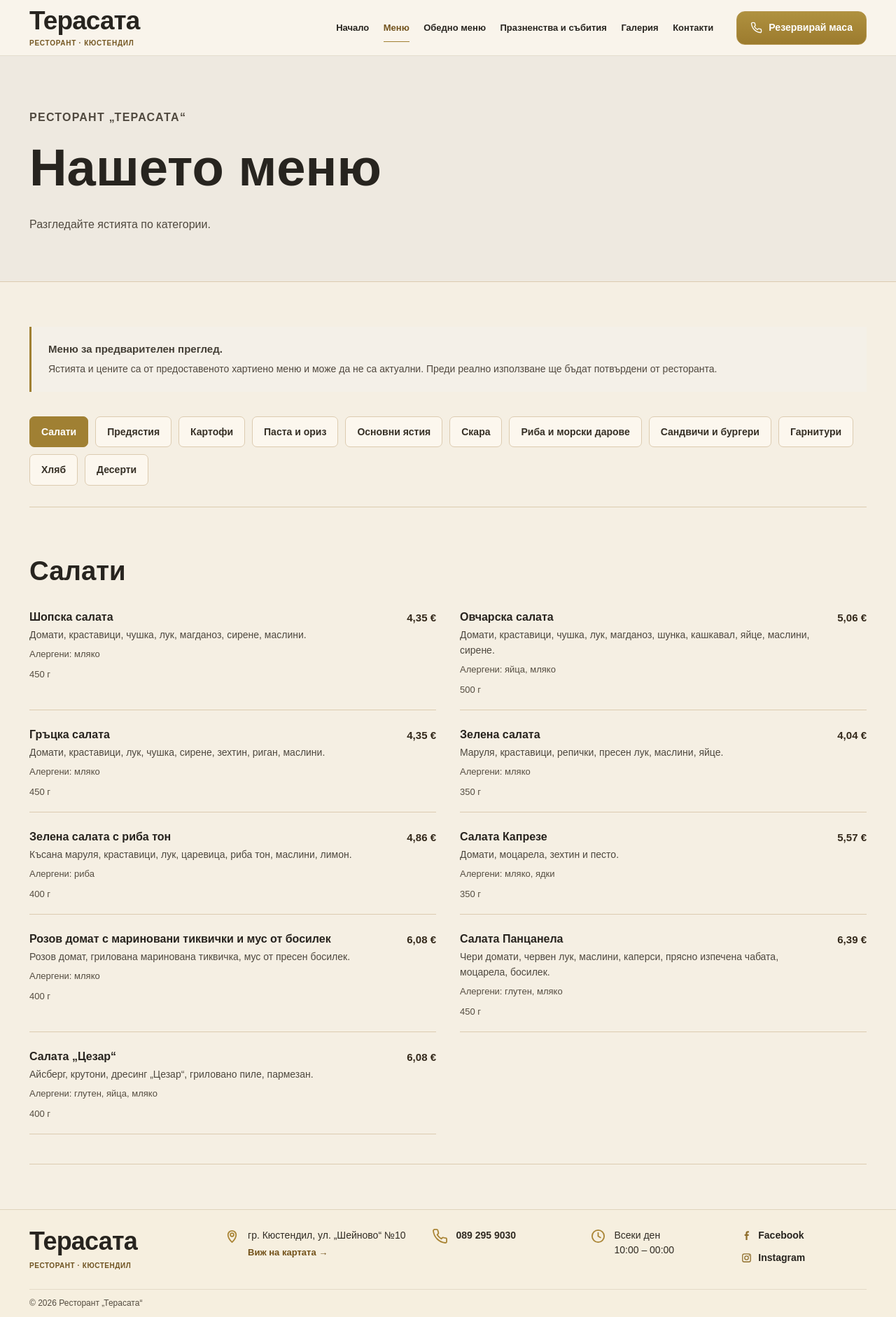
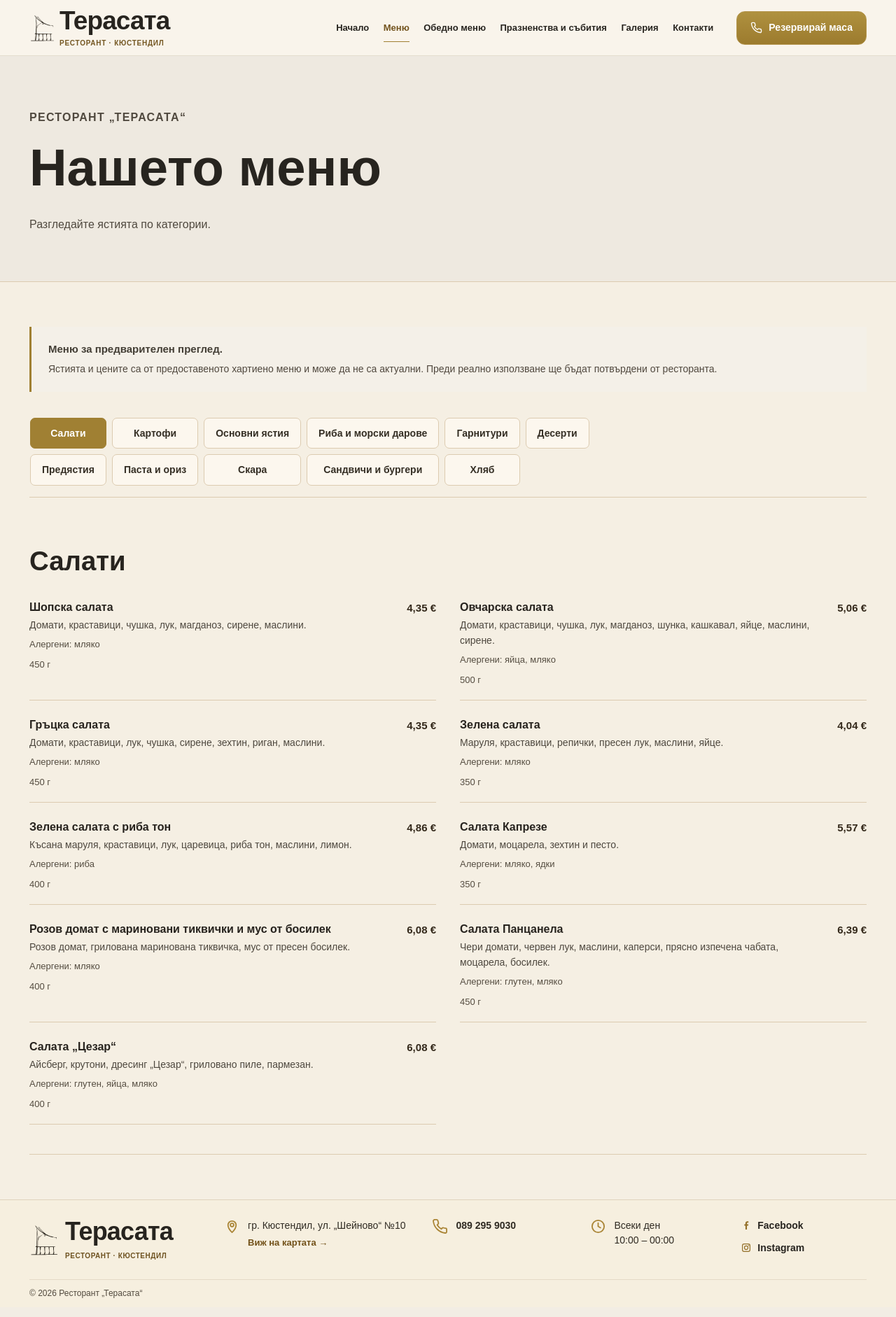
Before and after one commit to QuarcoTM/Terasata, a PHP site: page /menu/ in a window 1280 px wide. Shown: the whole page at 70% size. After the commit the page ends 1855 px from the top, so only its background shows below. Run offline with PHP 8.4, Linux system fonts and the light colour scheme.

Commit message:
Integrate original napkin emblem and 2-row horizontal menu categories across screens

```diff
--- a/admin/index.html
+++ b/admin/index.html
@@ -6,7 +6,7 @@
 <meta charset="utf-8"><meta name="viewport" content="width=device-width,initial-scale=1">
 <meta name="robots" content="noindex,nofollow"><meta name="theme-color" content="#f3ede1">
 <title>Терасата · Управление</title>
-<link rel="stylesheet" href="assets/css/admin.css?v=20261008-seasonal-v1">
+<link rel="stylesheet" href="assets/css/admin.css?v=20261014-2row-v1">
 <script src="assets/js/content.js?v=20261014-newmenu-v1" defer></script>
 <script src="assets/js/analytics-config.js?v=1" defer></script>
 <script src="assets/js/lunch-poster.js?v=20261008-watermark-v6" defer></script>
--- a/assets/css/admin.css
+++ b/assets/css/admin.css
@@ -145,3 +145,7 @@ button:disabled{opacity:.48;cursor:not-allowed}
 .seasonal-publish-row .mini{margin:6px 0 0}
 .seasonal-publish-row .btn{flex-shrink:0}
 @media(max-width:580px){.seasonal-publish-row{flex-direction:column;align-items:stretch}.seasonal-publish-row .btn{width:100%}}
+
+/* Keep 11 dish categories plus the seasonal tab on two swipeable lines in admin. */
+#view-content .tabs {display:grid;grid-auto-flow:column;grid-template-columns:none;grid-template-rows:repeat(2,auto);grid-auto-columns:max-content;justify-content:start;overflow-x:auto;overflow-y:hidden;flex-wrap:initial;gap:7px;max-width:100%;padding:2px 1px 11px;scrollbar-width:thin}
+#view-content .tabs button {white-space:nowrap}
--- a/assets/css/styles.css
+++ b/assets/css/styles.css
@@ -780,3 +780,42 @@ p {line-height:1.6}
   .footer-social a {font-size:14px!important;font-weight:700}
   .footer-bottom {font-size:12px;color:#524a3e}
 }
+
+
+/* Complete paper menu: exactly two horizontally scrollable category rows. */
+.category-grid {
+ display:grid;grid-template-columns:none;grid-auto-flow:column;
+ grid-template-rows:repeat(2,minmax(78px,auto));grid-auto-columns:clamp(175px,23vw,265px);
+ gap:11px;overflow-x:auto;overflow-y:hidden;scroll-snap-type:x proximity;overscroll-behavior-x:contain;
+ -webkit-overflow-scrolling:touch;padding:3px 2px 14px;scrollbar-width:thin;scrollbar-color:#b18c42 #e9ddc7;
+}
+.category-grid .category-tile {scroll-snap-align:start;min-width:0}
+.menu-anchor-nav {
+ display:grid;grid-auto-flow:column;grid-template-columns:none;grid-template-rows:repeat(2,auto);
+ grid-auto-columns:max-content;justify-content:start;align-content:start;flex-wrap:initial;
+ overflow-x:auto;overflow-y:hidden;scroll-snap-type:x proximity;overscroll-behavior-x:contain;
+ -webkit-overflow-scrolling:touch;gap:8px;max-width:100%;padding:2px 1px 16px;
+ scrollbar-width:thin;scrollbar-color:#b18c42 #e9ddc7;
+}
+.menu-anchor-nav button {white-space:nowrap;scroll-snap-align:start}
+.menu-category-note {color:#6c5127;font-size:14px;font-weight:650;margin:0 0 20px}
+/* Identity mark extracted from the supplied napkin photo (not an invented logo). */
+.brand-home {display:flex;flex-direction:row;align-items:center;gap:8px}
+.brand-home .brand-wording {display:flex;flex-direction:column;min-width:0}
+.brand-mark {display:block;width:35px;height:43px;object-fit:contain;flex:none}
+.footer-brand {display:flex;flex-direction:row;align-items:center;gap:11px}
+.footer-brand-wording {display:flex;flex-direction:column;min-width:0}
+.footer-brand-mark {width:40px;height:47px;object-fit:contain;flex:none}
+/* Previously requested social icons now shown on mobile too. */
+.footer-social a {display:inline-flex!important;align-items:center;gap:8px}
+.footer-social .footer-desktop-icon {display:block;width:16px;height:16px;flex:none;color:#947029}
+@media(max-width:760px) {
+ .category-grid {grid-auto-columns:clamp(156px,45vw,205px);grid-template-rows:repeat(2,minmax(80px,auto))}
+ .menu-anchor-nav {grid-template-rows:repeat(2,auto)}
+ .brand-mark {width:29px;height:35px}
+ .footer-brand-mark {width:35px;height:41px}
+}
+@media(max-width:490px) {
+ .category-grid {grid-auto-columns:clamp(146px,62vw,185px)}
+ .brand-mark {width:27px;height:33px}
+}
--- a/assets/js/site.js
+++ b/assets/js/site.js
@@ -33,7 +33,7 @@
   if (header) header.innerHTML = `
     <div class="header-shell container">
       <div class="brand">
-        <a class="brand-home" href="./" aria-label="Терасата — начало"><span class="brand-name">Терасата</span><span class="brand-subtitle">РЕСТОРАНТ · КЮСТЕНДИЛ</span></a>
+        <a class="brand-home" href="./" aria-label="Терасата — начало"><img class="brand-mark" src="assets/images/terasata-mark-original.svg" alt="" aria-hidden="true" width="40" height="47"><span class="brand-wording"><span class="brand-name">Терасата</span><span class="brand-subtitle">РЕСТОРАНТ · КЮСТЕНДИЛ</span></span></a>
         <a class="brand-phone" href="${d.phoneHref}" aria-label="Обади се на ${esc(d.phoneDisplay)}">${phoneIcon()}<span>${esc(d.phoneDisplay)}</span></a>
       </div>
       <nav class="desktop-nav" aria-label="Основна навигация">
@@ -50,7 +50,7 @@
   const footer = $('#site-footer');
   if (footer) footer.innerHTML = `
     <div class="container footer-layout">
-      <div class="footer-brand"><span class="brand-name">Терасата</span><span class="brand-subtitle">РЕСТОРАНТ · КЮСТЕНДИЛ</span></div>
+      <div class="footer-brand"><img class="footer-brand-mark" src="assets/images/terasata-mark-original.svg" alt="" aria-hidden="true" width="40" height="47"><span class="footer-brand-wording"><span class="brand-name">Терасата</span><span class="brand-subtitle">РЕСТОРАНТ · КЮСТЕНДИЛ</span></span></div>
       <div class="footer-col footer-location"><span class="footer-symbol" aria-hidden="true"><span class="footer-icon-fallback">⌖</span><svg class="footer-desktop-icon" viewBox="0 0 24 24" fill="none" stroke="currentColor" stroke-width="1.9" stroke-linecap="round" stroke-linejoin="round" aria-hidden="true"><path d="M12 21s-6-5.3-6-11a6 6 0 0 1 12 0c0 5.7-6 11-6 11Z"/><circle cx="12" cy="10" r="2.5"/></svg></span><div><p>${esc(d.addressDisplay)}</p><a class="footer-map-link" href="${d.mapsUrl}" target="_blank" rel="noopener noreferrer">Виж на картата →</a></div></div>
       <div class="footer-col footer-contact-phone"><span class="footer-symbol" aria-hidden="true"><span class="footer-icon-fallback">✆</span><svg class="footer-desktop-icon" viewBox="0 0 24 24" fill="none" stroke="currentColor" stroke-width="1.9" stroke-linecap="round" stroke-linejoin="round" aria-hidden="true"><path d="M22 16.9v3a2 2 0 0 1-2.2 2A20 20 0 0 1 2.1 4.2 2 2 0 0 1 4.1 2h3A2 2 0 0 1 9 3.7c.1 1 .3 1.9.7 2.8a2 2 0 0 1-.5 2.1L8 9.9a16 16 0 0 0 6 6l1.3-1.3a2 2 0 0 1 2.1-.5c.9.4 1.8.6 2.8.7a2 2 0 0 1 1.8 2.1Z"/></svg></span><a class="footer-phone" href="${d.phoneHref}">${d.phoneDisplay}</a></div>
       <div class="footer-col footer-hours"><span class="footer-symbol" aria-hidden="true"><span class="footer-icon-fallback">◷</span><svg class="footer-desktop-icon" viewBox="0 0 24 24" fill="none" stroke="currentColor" stroke-width="1.9" stroke-linecap="round" stroke-linejoin="round" aria-hidden="true"><circle cx="12" cy="12" r="9"/><path d="M12 7v5l3.5 2"/></svg></span><p>Всеки ден<br>10:00 – 00:00</p></div>
@@ -135,9 +135,10 @@
     const renderDish=item=>'<article class="dish-item"><div><h3>'+esc(item.name)+'</h3>'+(item.description?'<p>'+esc(item.description)+'</p>':'')+(item.allergens?.length?'<p class="dish-allergens">Алергени: '+esc(item.allergens.join(', '))+'</p>':'')+'<span class="dish-weight">'+esc(item.weight||'')+'</span></div><strong>'+esc(item.price||'')+'</strong></article>';
     contents.innerHTML=available.map(c=>{
       const special=c.id==='seasonal',items=special?itemsSeasonal:(d.regularMenu[c.id]||[]);
+      const categoryNote=!special&&c.id==='deserti'?'<p class="menu-category-note">Десерти от „Фърст груп“. За наличност попитайте вашия сервитьор.</p>':'';
       const extra=special?'<p class="eyebrow seasonal-eyebrow">СПЕЦИАЛНИ СЕЗОННИ ПРЕДЛОЖЕНИЯ</p>'+(seasonal.description?'<p class="seasonal-description">'+esc(seasonal.description)+'</p>':'')+(preview&&!seasonal.enabled?'<p class="seasonal-preview-message">Локален преглед — сезонното меню е скрито за посетителите.</p>':''):'';
       const body=items.length?'<div class="dish-grid">'+items.map(renderDish).join('')+'</div>':'<p class="menu-pending">Предложенията в тази категория ще бъдат публикувани след потвърждение на актуалните ястия и цени.</p>';
-      return '<section class="menu-section '+(special?'seasonal-menu-section ':'')+(c.id===activeCat?'is-active':'')+'" id="'+esc(c.id)+'" data-cat="'+esc(c.id)+'">'+extra+'<div class="menu-section-head"><h2>'+esc(c.name)+'</h2></div>'+body+'</section>';
+      return '<section class="menu-section '+(special?'seasonal-menu-section ':'')+(c.id===activeCat?'is-active':'')+'" id="'+esc(c.id)+'" data-cat="'+esc(c.id)+'">'+extra+'<div class="menu-section-head"><h2>'+esc(c.name)+'</h2></div>'+categoryNote+body+'</section>';
     }).join('');
     const activateCategory=catId=>{
       [...menuCategories.querySelectorAll('button[data-cat]')].forEach(btn=>btn.setAttribute('aria-pressed',String(btn.dataset.cat===catId)));
@@ -241,7 +242,11 @@ function categoryIcon(id) {
    'pasta-i-oriz':'<path d="M3 13h18c0 5-4 8-9 8s-9-3-9-8Z"/><path d="M7 10c0-2 2-2 2-4s-1-2-1-3M12 10c0-2 2-2 2-4s-1-2-1-3M17 10c0-2 2-2 2-4s-1-2-1-3"/>',
    'osnovni-yastiya':'<path d="M3 18h18M5 18a7 7 0 0 1 14 0M12 8V6M10 6h4M3 21h18"/>',
    'skara':'<path d="M3 10h18l-3 7H6l-3-7ZM7 17l-2 5M17 17l2 5M8 7l-1-4M12 7l1-4M16 7l1-4"/>',
-   'riba-i-morski-darove':'<path d="M3 12c3-5 7-7 12-6l5-4v8l-3 2 3 2v8l-5-4c-5 1-9-1-12-6Z"/><circle cx="12.5" cy="10" r="1"/><path d="M6 12h5"/>'
+   'riba-i-morski-darove':'<path d="M3 12c3-5 7-7 12-6l5-4v8l-3 2 3 2v8l-5-4c-5 1-9-1-12-6Z"/><circle cx="12.5" cy="10" r="1"/><path d="M6 12h5"/>',
+   'sandvichi':'<path d="M4 9h16v3H4zm1 5h14m-12 2h10m-10-10h10"/><path d="M5 6l2-2h10l2 2M5 19l2 2h10l2-2"/>',
+   'garnituri':'<path d="M4 12h16l-2 8H6l-2-8Z"/><path d="M7 9l-1-5m5 5V3m4 6 2-5M8 15h8"/>',
+   'hlyab':'<path d="M4 13a7 7 0 0 1 14-2l2 2v6H4v-6Z"/><path d="M8 10l2 3m3-5 2 4M6 16h12"/>',
+   'deserti':'<path d="M4 19h16M6 19l2-11h8l2 11M8 8c0-3 2-5 4-5s4 2 4 5M9 13h6"/>'
  };
  return `<svg viewBox="0 0 24 24" fill="none" stroke="currentColor" stroke-width="1.35" stroke-linecap="round" stroke-linejoin="round">${paths[id]||''}</svg>`;
 }
--- a/galeria/index.html
+++ b/galeria/index.html
@@ -21,11 +21,11 @@
   <meta property="og:image:alt" content="Реална снимка на терасата на ресторант Терасата в Кюстендил">
   <meta name="twitter:card" content="summary_large_image">
 
-  <link rel="stylesheet" href="assets/css/styles.css?v=20261014-readable-type-v1">
+  <link rel="stylesheet" href="assets/css/styles.css?v=20261014-2row-v1">
   <script src="assets/js/content.js?v=20261014-newmenu-v1" defer></script>
   <script src="assets/js/backend-mode.js?v=1" defer></script>
   <script src="assets/js/site-preview.js?v=20261008-gallery-news-v4" defer></script>
-  <script src="assets/js/site.js?v=20261014-desktop-polish-v1" defer></script>
+  <script src="assets/js/site.js?v=20261014-mark-menu-v1" defer></script>
   <script src="assets/js/analytics-config.js?v=1" defer></script>
   <script src="assets/js/analytics.js?v=1" defer></script>
 </head>
--- a/index.html
+++ b/index.html
@@ -21,11 +21,11 @@
   <meta property="og:image:alt" content="Реална снимка на терасата на ресторант Терасата в Кюстендил">
   <meta name="twitter:card" content="summary_large_image">
 
-  <link rel="stylesheet" href="assets/css/styles.css?v=20261014-readable-type-v1">
+  <link rel="stylesheet" href="assets/css/styles.css?v=20261014-2row-v1">
   <script src="assets/js/content.js?v=20261014-newmenu-v1" defer></script>
   <script src="assets/js/backend-mode.js?v=1" defer></script>
   <script src="assets/js/site-preview.js?v=20261008-gallery-news-v4" defer></script>
-  <script src="assets/js/site.js?v=20261014-desktop-polish-v1" defer></script>
+  <script src="assets/js/site.js?v=20261014-mark-menu-v1" defer></script>
   <script type="application/ld+json">{"@context":"https://schema.org","@type":"Restaurant","url":"https://quarcotm.github.io/Terasata/","image":"https://quarcotm.github.io/Terasata/assets/images/terrace.webp","hasMenu":"https://quarcotm.github.io/Terasata/menu/","name":"Ресторант Терасата","telephone":"+359892959030","address":{"@type":"PostalAddress","streetAddress":"ул. Шейново №10","addressLocality":"Кюстендил","addressCountry":"BG"},"openingHoursSpecification":{"@type":"OpeningHoursSpecification","dayOfWeek":["Monday","Tuesday","Wednesday","Thursday","Friday","Saturday","Sunday"],"opens":"10:00","closes":"00:00"},"sameAs":["https://www.facebook.com/share/1Ew96Ns9bp/","https://www.instagram.com/terasatakyustendil/"]}</script>
   <script src="assets/js/analytics-config.js?v=1" defer></script>
   <script src="assets/js/analytics.js?v=1" defer></script>
--- a/kontakti/index.html
+++ b/kontakti/index.html
@@ -21,11 +21,11 @@
   <meta property="og:image:alt" content="Реална снимка на терасата на ресторант Терасата в Кюстендил">
   <meta name="twitter:card" content="summary_large_image">
 
-  <link rel="stylesheet" href="assets/css/styles.css?v=20261014-readable-type-v1">
+  <link rel="stylesheet" href="assets/css/styles.css?v=20261014-2row-v1">
   <script src="assets/js/content.js?v=20261014-newmenu-v1" defer></script>
   <script src="assets/js/backend-mode.js?v=1" defer></script>
   <script src="assets/js/site-preview.js?v=20261008-gallery-news-v4" defer></script>
-  <script src="assets/js/site.js?v=20261014-desktop-polish-v1" defer></script>
+  <script src="assets/js/site.js?v=20261014-mark-menu-v1" defer></script>
   <script src="assets/js/analytics-config.js?v=1" defer></script>
   <script src="assets/js/analytics.js?v=1" defer></script>
 </head>
--- a/menu/index.html
+++ b/menu/index.html
@@ -21,11 +21,11 @@
   <meta property="og:image:alt" content="Реална снимка на терасата на ресторант Терасата в Кюстендил">
   <meta name="twitter:card" content="summary_large_image">
 
-  <link rel="stylesheet" href="assets/css/styles.css?v=20261014-readable-type-v1">
+  <link rel="stylesheet" href="assets/css/styles.css?v=20261014-2row-v1">
   <script src="assets/js/content.js?v=20261014-newmenu-v1" defer></script>
   <script src="assets/js/backend-mode.js?v=1" defer></script>
   <script src="assets/js/site-preview.js?v=20261008-gallery-news-v4" defer></script>
-  <script src="assets/js/site.js?v=20261014-desktop-polish-v1" defer></script>
+  <script src="assets/js/site.js?v=20261014-mark-menu-v1" defer></script>
   <script src="assets/js/analytics-config.js?v=1" defer></script>
   <script src="assets/js/analytics.js?v=1" defer></script>
 </head>
--- a/obedno-menu/index.html
+++ b/obedno-menu/index.html
@@ -21,11 +21,11 @@
   <meta property="og:image:alt" content="Реална снимка на терасата на ресторант Терасата в Кюстендил">
   <meta name="twitter:card" content="summary_large_image">
 
-  <link rel="stylesheet" href="assets/css/styles.css?v=20261014-readable-type-v1">
+  <link rel="stylesheet" href="assets/css/styles.css?v=20261014-2row-v1">
   <script src="assets/js/content.js?v=20261014-newmenu-v1" defer></script>
   <script src="assets/js/backend-mode.js?v=1" defer></script>
   <script src="assets/js/site-preview.js?v=20261008-gallery-news-v4" defer></script>
-  <script src="assets/js/site.js?v=20261014-desktop-polish-v1" defer></script>
+  <script src="assets/js/site.js?v=20261014-mark-menu-v1" defer></script>
   <script src="assets/js/analytics-config.js?v=1" defer></script>
   <script src="assets/js/analytics.js?v=1" defer></script>
 </head>
--- a/praznenstva/index.html
+++ b/praznenstva/index.html
@@ -21,11 +21,11 @@
   <meta property="og:image:alt" content="Реална снимка на терасата на ресторант Терасата в Кюстендил">
   <meta name="twitter:card" content="summary_large_image">
 
-  <link rel="stylesheet" href="assets/css/styles.css?v=20261014-readable-type-v1">
+  <link rel="stylesheet" href="assets/css/styles.css?v=20261014-2row-v1">
   <script src="assets/js/content.js?v=20261014-newmenu-v1" defer></script>
   <script src="assets/js/backend-mode.js?v=1" defer></script>
   <script src="assets/js/site-preview.js?v=20261008-gallery-news-v4" defer></script>
-  <script src="assets/js/site.js?v=20261014-desktop-polish-v1" defer></script>
+  <script src="assets/js/site.js?v=20261014-mark-menu-v1" defer></script>
   <script src="assets/js/analytics-config.js?v=1" defer></script>
   <script src="assets/js/analytics.js?v=1" defer></script>
 </head>
```
Also changed, not shown: tests/site-smoke.test.cjs (+21 -4 lines), assets/images/terasata-mark-original.svg (added).
